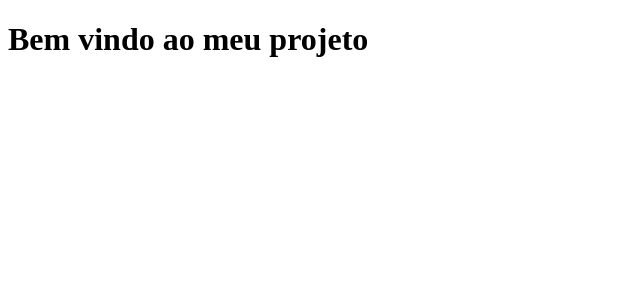
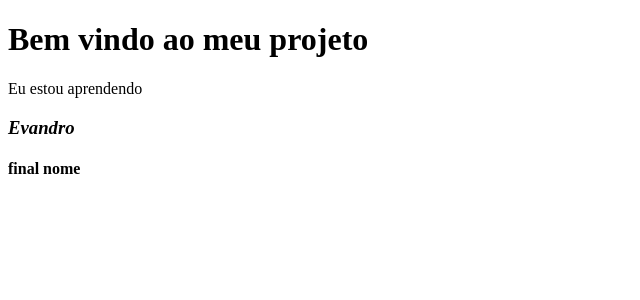
Before and after one commit to Evandromck/nextjs-app, a React (Create React App) app: page / in a window 1280 px wide. Shown: the top 300 px of the page, without its empty margins (0-640 px from the left). Built offline with nearby package versions, Linux system fonts and the light colour scheme.

Commit message:
deploy comp

```diff
--- a/src/App.js
+++ b/src/App.js
@@ -1,9 +1,16 @@
+import Finalnome from './componet/finalnome';
+import Casa from './componet/nome'
+import Sobrenome from './componet/sobrenome'
 
 function App(){
   return(
     <div>
       <h1>Bem vindo ao meu projeto</h1>
+      <Casa />
+      <Sobrenome nome="Araujo"/>
+      <Finalnome nome="Pereira"/>
    </div>
   );
 }
+
 export default App;
--- /dev/null
+++ b/src/componet/finalnome.js
@@ -0,0 +1,7 @@
+function Finalnome(){
+    return(
+        <h4>final nome</h4>
+    )
+}
+
+export default Finalnome
--- /dev/null
+++ b/src/componet/nome.js
@@ -0,0 +1,7 @@
+function Casa (){
+    return(
+        <sapn>Eu estou aprendendo</sapn>
+    )
+}
+
+export default Casa
--- /dev/null
+++ b/src/componet/sobrenome.js
@@ -0,0 +1,7 @@
+function Sobrenome(){
+    return(
+        <h3><i>Evandro</i></h3>
+    )
+}
+
+export default Sobrenome;
--- a/src/index.js
+++ b/src/index.js
@@ -6,5 +6,6 @@ const root = ReactDOM.createRoot(document.getElementById('root'));
 root.render(
   <React.StrictMode>
     <App />
+
   </React.StrictMode>
 );
```
